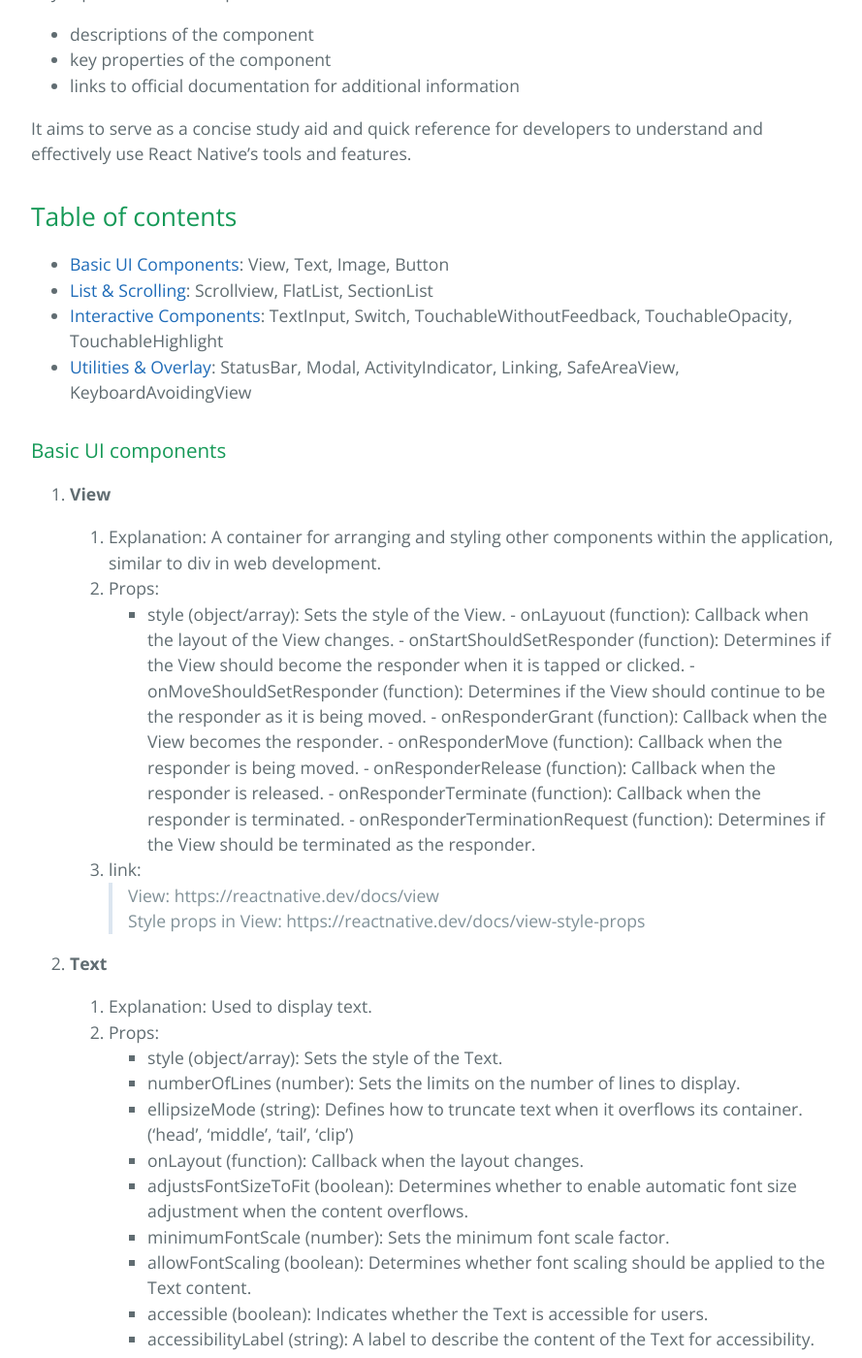
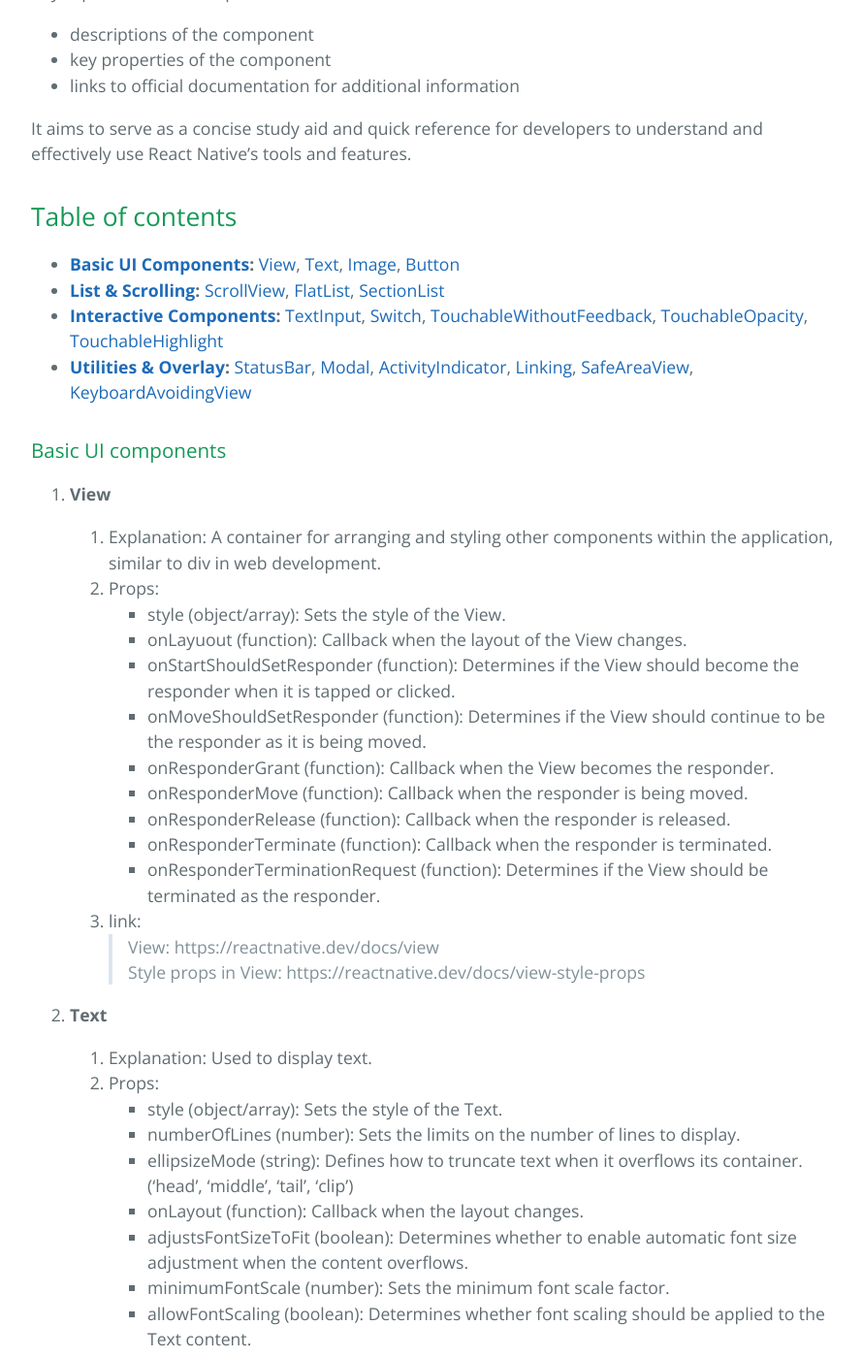
Before and after one commit to learning-software-engineering/learning-software-engineering.github.io, a Jekyll site: the page built from Topics/Tech_Stacks/React_Native_Component.md, in a window 1280 px wide and 1400 px high, scrolled down 572 px. Shown: the whole window at 97% size, without its empty margins (192-1081 px from the left). Built offline with Jekyll 4.4.1, drawn with Linux system fonts in a browser that asks for light colours; our own code applies the rules of GitHub Pages for plain Markdown files; some of the changed lines change nothing that is shown; some of the changed text lies outside the part shown.

Commit message:
Add anchor link

```diff
--- a/Topics/Tech_Stacks/React_Native_Component.md
+++ b/Topics/Tech_Stacks/React_Native_Component.md
@@ -14,24 +14,50 @@
 
 ## Table of contents
 
-- [Basic UI Components](#basic-ui-components): View, Text, Image, Button
-- [List & Scrolling](#list-scrolling): Scrollview, FlatList, SectionList
-- [Interactive Components](#interactive-components): TextInput, Switch, TouchableWithoutFeedback, TouchableOpacity, TouchableHighlight
-- [Utilities & Overlay](#utilities--overlay): StatusBar, Modal, ActivityIndicator, Linking, SafeAreaView, KeyboardAvoidingView
+- **[Basic UI Components](#basic-ui-components):**
+  [View](#View),
+  [Text](#Text),
+  [Image](#Image),
+  [Button](#Button)
+- **[List & Scrolling](#list--scrolling):**
+  [ScrollView](#ScrollView),
+  [FlatList](#FlatList),
+  [SectionList](#SectionList)
+- **[Interactive Components](#interactive-components):**
+  [TextInput](#TextInput),
+  [Switch](#Switch),
+  [TouchableWithoutFeedback](#TouchableWithoutFeedback),
+  [TouchableOpacity](#TouchableOpacity),
+  [TouchableHighlight](#TouchableHighlight)
+- **[Utilities & Overlay](#utilities--overlay):**
+  [StatusBar](#StatusBar),
+  [Modal](#Modal),
+  [ActivityIndicator](#ActivityIndicator),
+  [Linking](#Linking),
+  [SafeAreaView](#SafeAreaView),
+  [KeyboardAvoidingView](#KeyboardAvoidingView)
 
-### Basic UI components {#basic-ui-components}
+### Basic UI components
 
-1. **View**
+1. **View** <a id="View"></a>
 
    1. Explanation:
       A container for arranging and styling other components within the application, similar to div in web development.
    2. Props:
-      - style (object/array): Sets the style of the View. - onLayuout (function): Callback when the layout of the View changes. - onStartShouldSetResponder (function): Determines if the View should become the responder when it is tapped or clicked. - onMoveShouldSetResponder (function): Determines if the View should continue to be the responder as it is being moved. - onResponderGrant (function): Callback when the View becomes the responder. - onResponderMove (function): Callback when the responder is being moved. - onResponderRelease (function): Callback when the responder is released. - onResponderTerminate (function): Callback when the responder is terminated. - onResponderTerminationRequest (function): Determines if the View should be terminated as the responder.
+      - style (object/array): Sets the style of the View.
+      - onLayuout (function): Callback when the layout of the View changes.
+      - onStartShouldSetResponder (function): Determines if the View should become the responder when it is tapped or clicked.
+      - onMoveShouldSetResponder (function): Determines if the View should continue to be the responder as it is being moved.
+      - onResponderGrant (function): Callback when the View becomes the responder.
+      - onResponderMove (function): Callback when the responder is being moved.
+      - onResponderRelease (function): Callback when the responder is released.
+      - onResponderTerminate (function): Callback when the responder is terminated.
+      - onResponderTerminationRequest (function): Determines if the View should be terminated as the responder.
    3. link:
       > View: https://reactnative.dev/docs/view
       > Style props in View: https://reactnative.dev/docs/view-style-props
 
-2. **Text**
+2. **Text** <a id="Text"></a>
 
    1. Explanation:
       Used to display text.
@@ -49,11 +75,12 @@
       > Text: https://reactnative.dev/docs/text
       > Style props in Text: https://reactnative.dev/docs/text-style-props
 
-3. **Image**
+3. **Image** <a id="Image"></a>
 
    1. Explanation:
       Used to display different types of images, including network images, static resources, temporary local images, and images from the camera roll.
    2. Props:
+
       - style (object/array): Sets the style of the Image.
       - source (string/require('path')): Sets the source of the image, including URL or a local path.
       - resizeMode (string): Defines how the image should be resized within its container. ('cover', 'contain', 'stretch', 'repeat', 'center')
@@ -61,11 +88,12 @@
       - onLoadStart (function): Callback when the image loading process starts.
       - onLoadEnd (function): Callback when the image loading process ends, regardless of success or failure.
       - onError (function): Callback when the image loading process fails.
+
    3. link
       > Image: https://reactnative.dev/docs/image
       > Styles prop in Image: https://reactnative.dev/docs/image-style-props
 
-4. **Button**
+4. **Button** <a id="Button"></a>
    1. Explanation:
       A button that allows users to trigger actions with a single tap.
    2. Props:
@@ -74,9 +102,9 @@
    3. link
       > https://reactnative.dev/docs/button
 
-### List & Scrolling (#list-scrolling)
+### List & Scrolling
 
-1.  **Scrollview**
+1.  **ScrollView** <a id="ScrollView"></a>
 
     1. Explanation:
        Provides a scrolling container that can host multiple components and views. Useful for displaying content that exceeds the screen size.
@@ -92,7 +120,7 @@
     3. Link:
        > https://reactnative.dev/docs/scrollview
 
-2.  **FlatList**
+2.  **FlatList** <a id="FlatList"></a>
 
     1. Explanation:
        A component for rendering efficient scrolling lists. It's better for long lists of data where the number of items might change over time.
@@ -113,7 +141,7 @@
     3. link:
        > https://reactnative.dev/docs/flatlist
 
-3.  **SectionList**
+3.  **SectionList** <a id="SectionList"></a>
     1. Explanation:
        Similar to FlatList, but used for rendering sectioned lists.
     2. Props:
@@ -130,9 +158,9 @@
     3. link
        > https://reactnative.dev/docs/sectionlist
 
-### Interactive Components (#interactive-components)
+### Interactive Components
 
-1. **TextInput**
+1. **TextInput** <a id="TextInput"></a>
 
    1. Explanation:
       Allows the user to enter text. It is the basic component for inputting text into the app via a keyboard.
@@ -156,7 +184,7 @@
    3. link
       > https://reactnative.dev/docs/textinput
 
-2. **Switch**
+2. **Switch** <a id="Switch"></a>
 
    1. Explanation:
       Renders a boolean input.
@@ -169,7 +197,7 @@
    3. link
       > https://reactnative.dev/docs/switch
 
-3. **TouchableWithoutFeedback**
+3. **TouchableWithoutFeedback** <a id="TouchableWithoutFeedback"></a>
 
    1. Explanation:
       A wrapper for providing touchable behavior without any visual feedback when pressed.
@@ -185,7 +213,7 @@
    3. link
       > https://reactnative.dev/docs/touchablewithoutfeedback
 
-4. **TouchableOpacity**
+4. **TouchableOpacity** <a id="TouchableOpacity"></a>
 
    1. Explanation:
       A wrapper for providing touchable behavior with opacity feedback when pressed.
@@ -196,22 +224,22 @@
    3. link
       > https://reactnative.dev/docs/touchableopacity
 
-5. **TouchableHighlight**
+5. **TouchableHighlight** <a id="TouchableHighlight"></a>
    1. Explanation:
       A wrapper for providing touchable behavior with underlay feedback when pressed.
    2. Props:
-   - inherits TouchableWithoutFeedback Props.
-   - activeOpacity (number): Specifies the opacity of the button when it is pressed. Accepts a value between 0 and 1, with 1 being fully opaque. Require underlayColor to be set.
-   - onShowUnderlay (function): Callback when underlay is shown.
-   - onHideUnderlay (function): Callback when underlay is hidden.
-   - underlayColor (string): Sets the color of the underlay that appears when the button is pressed.
-   - style (object/array): Sets the style for the TouchableHighlight.
+      - inherits TouchableWithoutFeedback Props.
+      - activeOpacity (number): Specifies the opacity of the button when it is pressed. Accepts a value between 0 and 1, with 1 being fully opaque. Require underlayColor to be set.
+      - onShowUnderlay (function): Callback when underlay is shown.
+      - onHideUnderlay (function): Callback when underlay is hidden.
+      - underlayColor (string): Sets the color of the underlay that appears when the button is pressed.
+      - style (object/array): Sets the style for the TouchableHighlight.
    3. link
       > https://reactnative.dev/docs/touchablehighlight
 
-### Utilities and Overlay (#utilities--overlay)
+### Utilities & Overlay
 
-1.  **StatusBar**
+1.  **StatusBar** <a id="StatusBar"></a>
 
     1. Explanation:
        Used to control the appearance of the status bar on the top of the screen that displays important system information such as the time, battery level, network signal strength, and other system status icons.
@@ -226,7 +254,7 @@
     3. link
        > https://reactnative.dev/docs/statusbar
 
-2.  **Modal**
+2.  **Modal** <a id="Modal"></a>
 
     1. Explanation:
        Used for presenting content above an existing screen, typically for dialog boxes, alerts, or custom overlays.
@@ -243,7 +271,7 @@
     3. link
        > https://reactnative.dev/docs/modal
 
-3.  **ActivityIndicator**
+3.  **ActivityIndicator** <a id="ActivityIndicator"></a>
 
     1. Explanation:
        Used to display a spinning indicator, often used to signify that the app is loading or processing something.development
@@ -256,7 +284,7 @@
     3. link
        > https://reactnative.dev/docs/activityindicator
 
-4.  **Linking**
+4.  **Linking** <a id="Linking"></a>
 
     1. Explanation:
        Used to add links.
@@ -271,7 +299,7 @@
     3. link
        > https://reactnative.dev/docs/linking
 
-5.  **SafeAreaView**
+5.  **SafeAreaView** <a id="SafeAreaView"></a>
 
     1. Explanation:
        Automatically adjusts the height and position to account for the notch on iOS devices and status bar on Android.
@@ -282,7 +310,7 @@
     3. link
        > https://reactnative.dev/docs/safeareaview
 
-6.  **KeyboardAvoidingView**
+6.  **KeyboardAvoidingView** <a id="KeyboardAvoidingView"></a>
 
     1. Explanation:
        Used to avoid the app being obscured by the on-screen keyboard in text input
```
